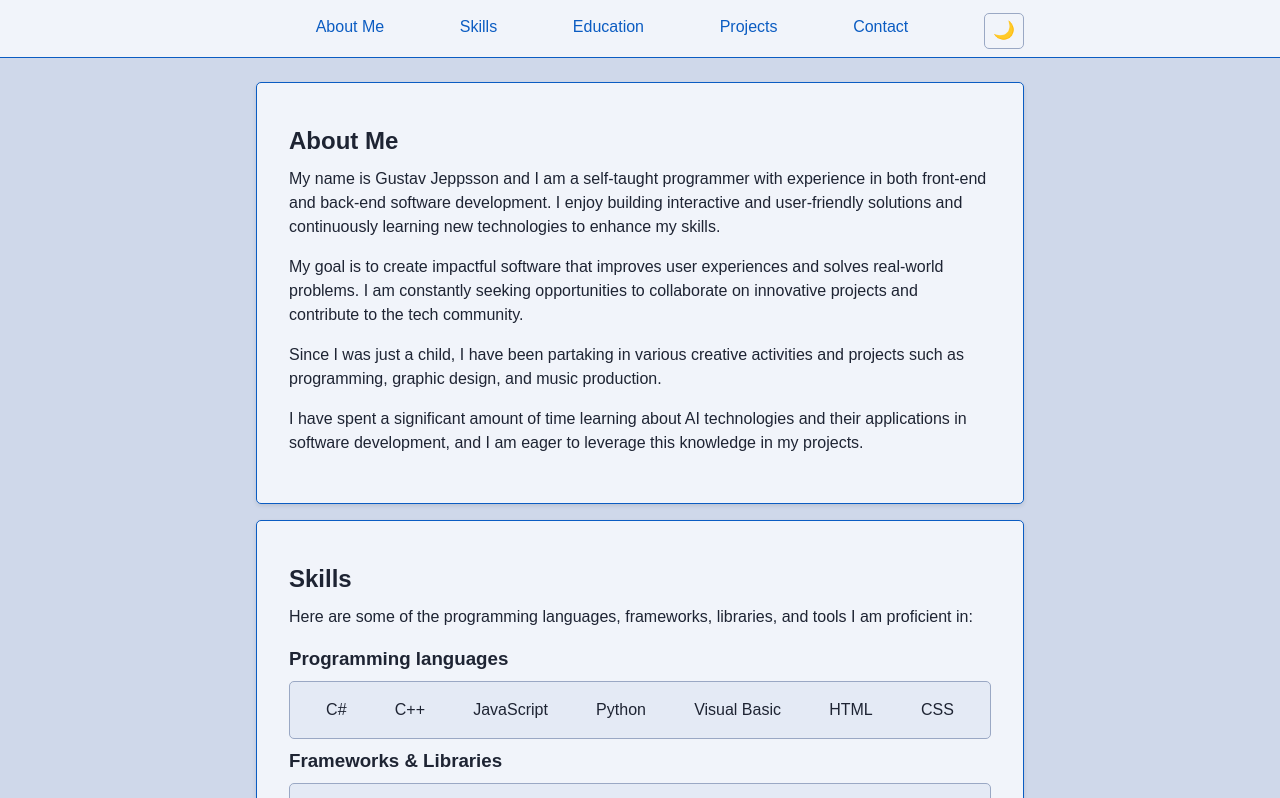
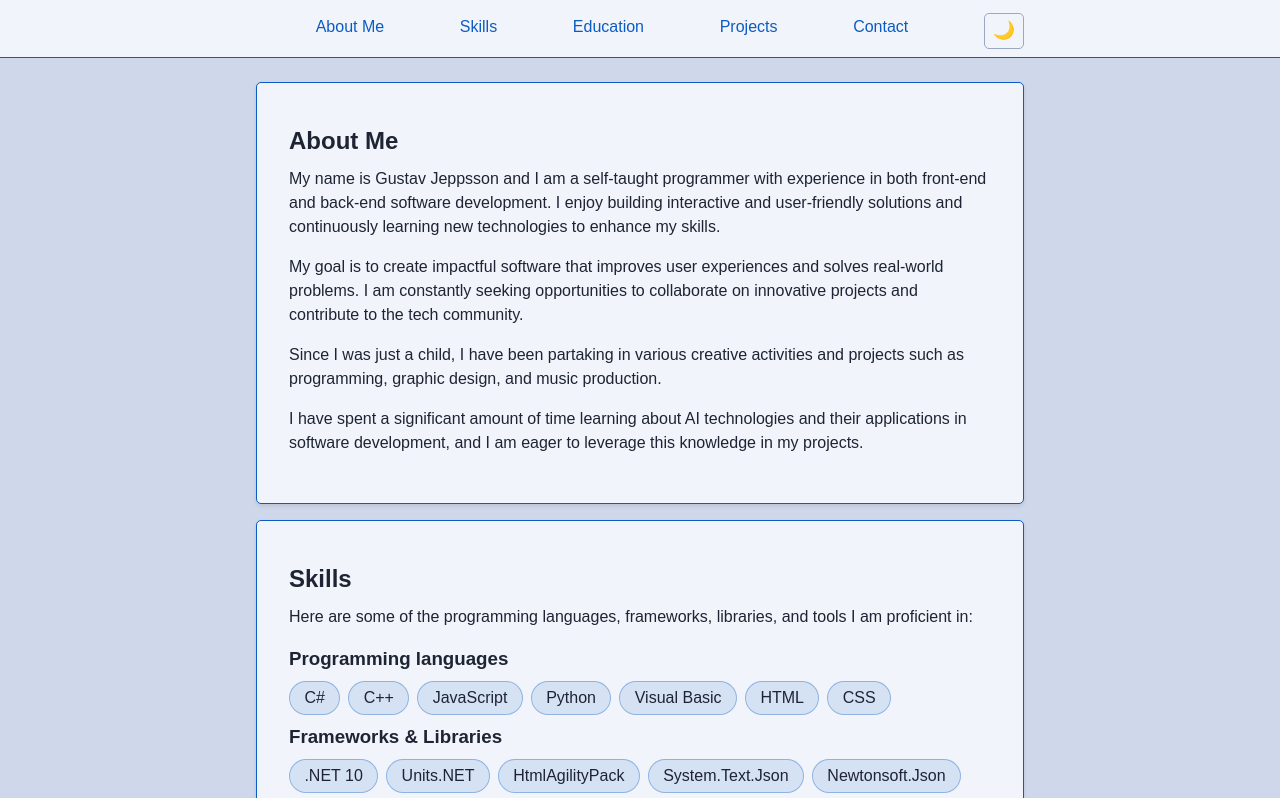
Before and after one commit to Nacorpio/cv-website, a plain HTML site: page index.html in a window 1280 px wide. Shown: the part 107-905 px from the top of the page. Drawn offline with Linux system fonts and the light colour scheme.

Commit message:
Style skills as chips with hover effect.

```diff
--- a/style.css
+++ b/style.css
@@ -112,23 +112,40 @@ section h3 {
   margin-bottom: 0;
 }
 
+/* Skill chips: a wrapping row of small rounded tags */
 .skill-group ul {
   display: flex;
-  justify-content: space-around;
-  list-style-type: none;
-  padding: var(--space) calc(var(--space) * 2);
-  margin-top: var(--space);
-  margin-bottom: var(--space);
   flex-wrap: wrap;
   gap: var(--space);
-  border: 1px solid var(--color-accent-alt-dark);
-  background-color: var(--color-surface-alt);
-  border-radius: var(--radius);
+  justify-content: flex-start;
+  list-style-type: none;
+  margin: var(--space) 0;
+  padding: 0;
 }
 
 .skill-group li {
-  padding: var(--space);
-  border-radius: var(--radius);
+  background-color: color-mix(in srgb, var(--color-accent) 12%, var(--color-surface));
+  border: 1px solid color-mix(in srgb, var(--color-accent) 35%, transparent);
+  border-radius: 999px;                  /* fully rounded ends = pill */
+  padding: 0.25rem 0.9rem;
+  transition: transform 0.15s ease, border-color 0.15s ease, background-color 0.15s ease;
+}
+
+.skill-group li:hover {
+  background-color: color-mix(in srgb, var(--color-accent) 22%, var(--color-surface));
+  border-color: var(--color-accent);
+  transform: translateY(-2px);           /* small lift */
+}
+
+/* Respect visitors who turn animations off in their system settings */
+@media (prefers-reduced-motion: reduce) {
+  .skill-group li {
+    transition: none;
+  }
+
+  .skill-group li:hover {
+    transform: none;
+  }
 }
 
 /* Links: default underline stays (not only color), so links are recognizable */
```
